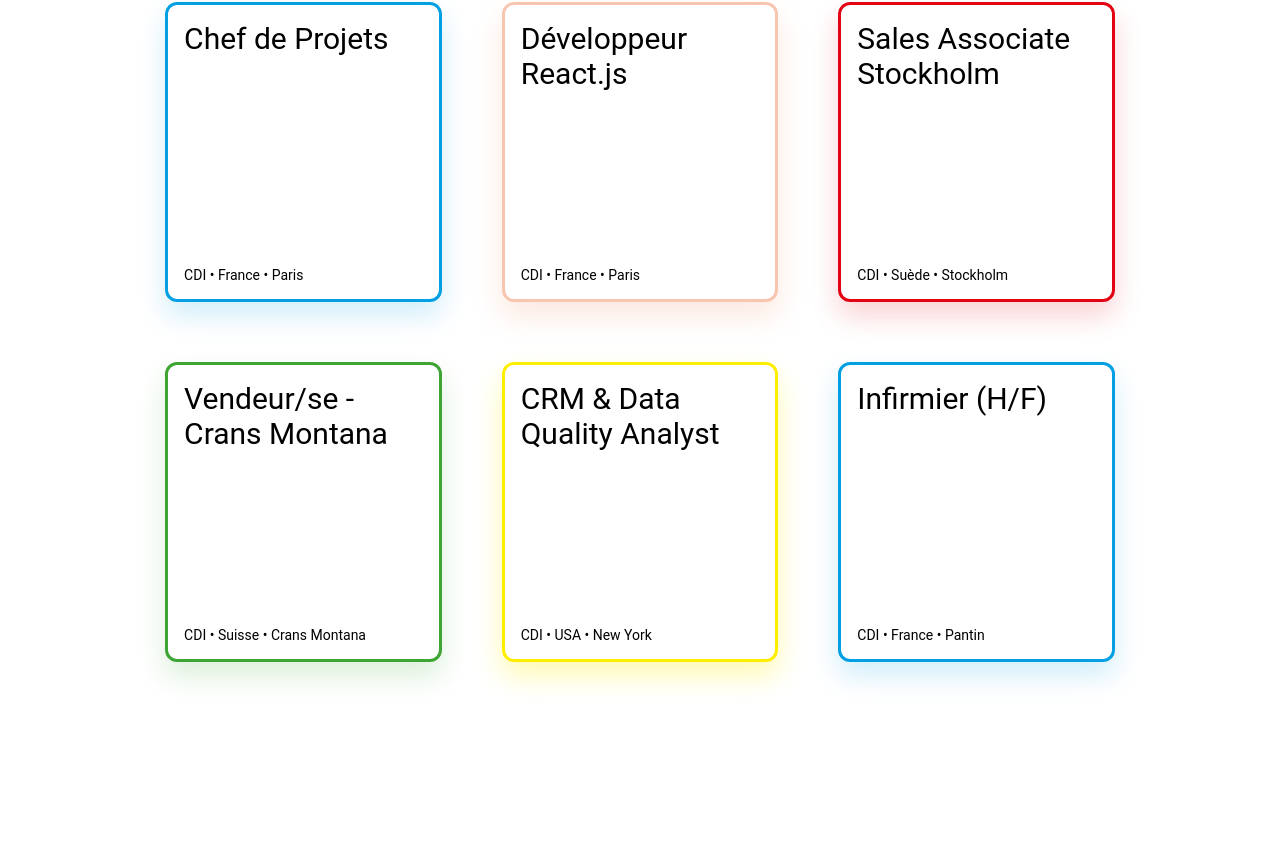
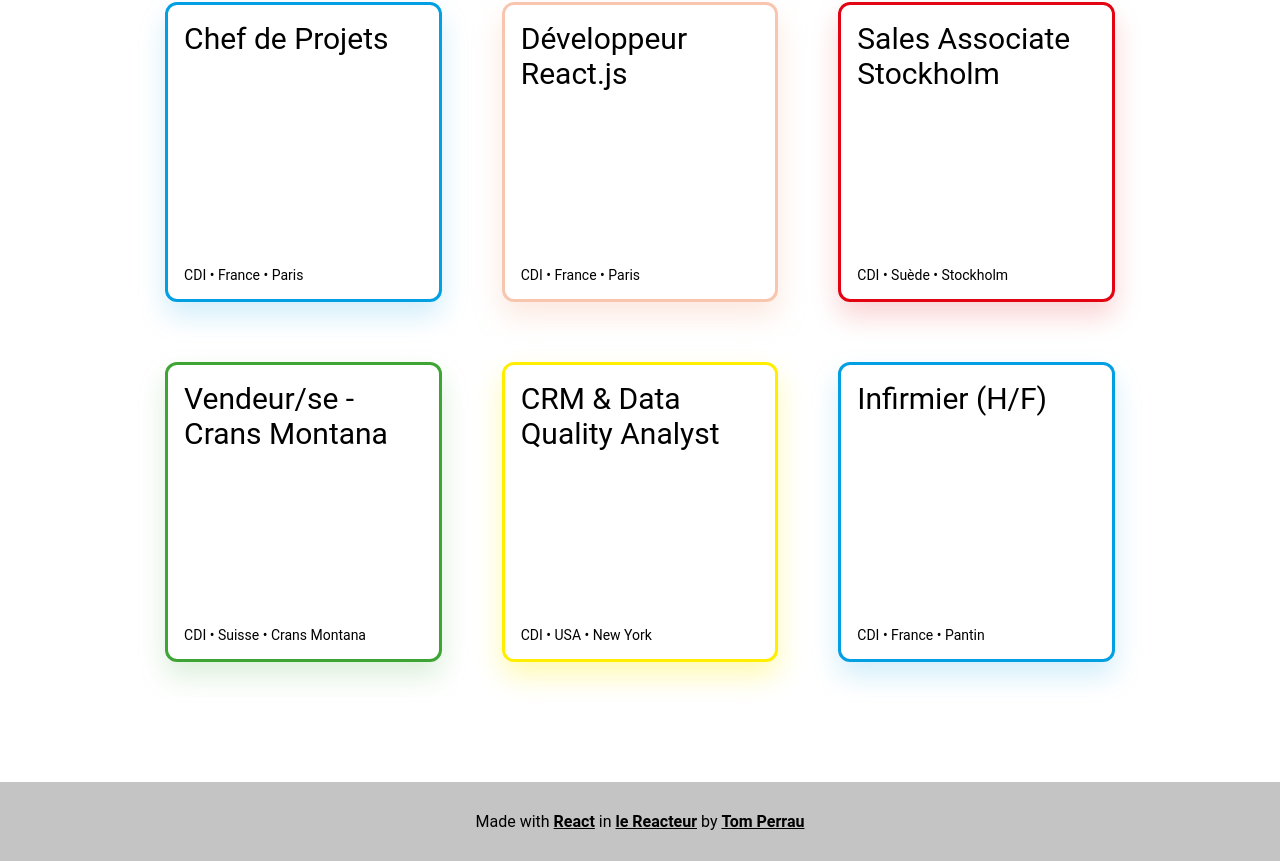
Before and after one commit to TomPerrau94/simple-job-board, a React (Create React App) app: page / in a window 1280 px wide. Shown: the part 497-1358 px from the top of the page. Before the commit the page ends 1219 px from the top, so only its background shows below. Built offline with nearby package versions, Linux system fonts and the light colour scheme.

Commit message:
added footer and changed job classes behavior

```diff
--- a/src/App.css
+++ b/src/App.css
@@ -1,5 +1,6 @@
 :root {
   --grey-20: #333;
+  --grey-80: #c4c4c4;
   --white-: #fff;
   --red-: #e30413;
   --green-: #3ea535;
@@ -31,6 +32,15 @@ h2 {
 p {
   font-size: 14px;
   margin: 0;
+}
+
+a {
+  font-weight: 600;
+  color: black;
+}
+
+a:hover {
+  color: var(--grey-20);
 }
 
 .jobs {
@@ -81,6 +91,12 @@ p {
 .pink {
   border-color: var(--pink-);
   box-shadow: 0 14px 28px rgba(248, 197, 175, 0.4);
+}
+
+.footer {
+  background-color: var(--grey-80);
+  padding: 30px;
+  text-align: center;
 }
 
 @media (min-width: 300px) {
--- a/src/App.js
+++ b/src/App.js
@@ -2,12 +2,22 @@ import React from "react";
 import "./App.css";
 import Jobs from "./Jobs";
 import Header from "./Header";
+import Footer from "./Footer";
 
 function App() {
   return (
     <div>
       <Header className="header" />
       <Jobs className="jobs" />
+      <Footer
+        className="footer"
+        technoLink="https://fr.reactjs.org/"
+        technoName="React"
+        companyLink="https://www.lereacteur.io"
+        companyName="le Reacteur"
+        authorLink="https://github.com/TomPerrau94"
+        authorName="Tom Perrau"
+      />
     </div>
   );
 }
--- /dev/null
+++ b/src/Footer.js
@@ -0,0 +1,38 @@
+import React from "react";
+
+const Footer = ({
+  className,
+  technoLink,
+  technoName,
+  companyLink,
+  companyName,
+  authorLink,
+  authorName,
+}) => {
+  return (
+    <div className={className}>
+      <span>
+        Made with{" "}
+        <a href={technoLink} target="blank">
+          {technoName}
+        </a>
+      </span>
+      <span>
+        {" "}
+        in{" "}
+        <a href={companyLink} target="blank">
+          {companyName}
+        </a>
+      </span>
+      <span>
+        {" "}
+        by{" "}
+        <a href={authorLink} target="blank">
+          {authorName}
+        </a>
+      </span>
+    </div>
+  );
+};
+
+export default Footer;
--- a/src/Job.js
+++ b/src/Job.js
@@ -2,7 +2,7 @@ import React from "react";
 
 const Job = ({ className, title, contractType, country, city }) => {
   return (
-    <div className={className}>
+    <div className={`job ${className}`}>
       <h2>{title}</h2>
       <p>
         {contractType} • {country} • {city}
--- a/src/Jobs.js
+++ b/src/Jobs.js
@@ -5,63 +5,63 @@ const Jobs = ({ className }) => {
   return (
     <div className={className}>
       <Job
-        className="job red"
+        className="red"
         title="Full Time Sales Associate - Sydney Boutique"
         contractType="CDI"
         country="Australie"
         city="Sydney"
       />
       <Job
-        className="job green"
+        className="green"
         title="Agent de Sécurité - Pantin"
         contractType="CDI"
         country="France"
         city="Pantin"
       />
       <Job
-        className="job yellow"
+        className="yellow"
         title="Responsable d'Atelier (H/F)"
         contractType="CDD"
         country="France"
         city="Paris"
       />
       <Job
-        className="job blue"
+        className="blue"
         title="Chef de Projets"
         contractType="CDI"
         country="France"
         city="Paris"
       />
       <Job
-        className="job pink"
+        className="pink"
         title="Développeur React.js"
         contractType="CDI"
         country="France"
         city="Paris"
       />
       <Job
-        className="job red"
+        className="red"
         title="Sales Associate Stockholm"
         contractType="CDI"
         country="Suède"
         city="Stockholm"
       />
       <Job
-        className="job green"
+        className="green"
         title="Vendeur/se - Crans Montana"
         contractType="CDI"
         country="Suisse"
         city="Crans Montana"
       />
       <Job
-        className="job yellow"
+        className="yellow"
         title="CRM & Data Quality Analyst"
         contractType="CDI"
         country="USA"
         city="New York"
       />
       <Job
-        className="job blue"
+        className="blue"
         title="Infirmier (H/F)"
         contractType="CDI"
         country="France"
```
